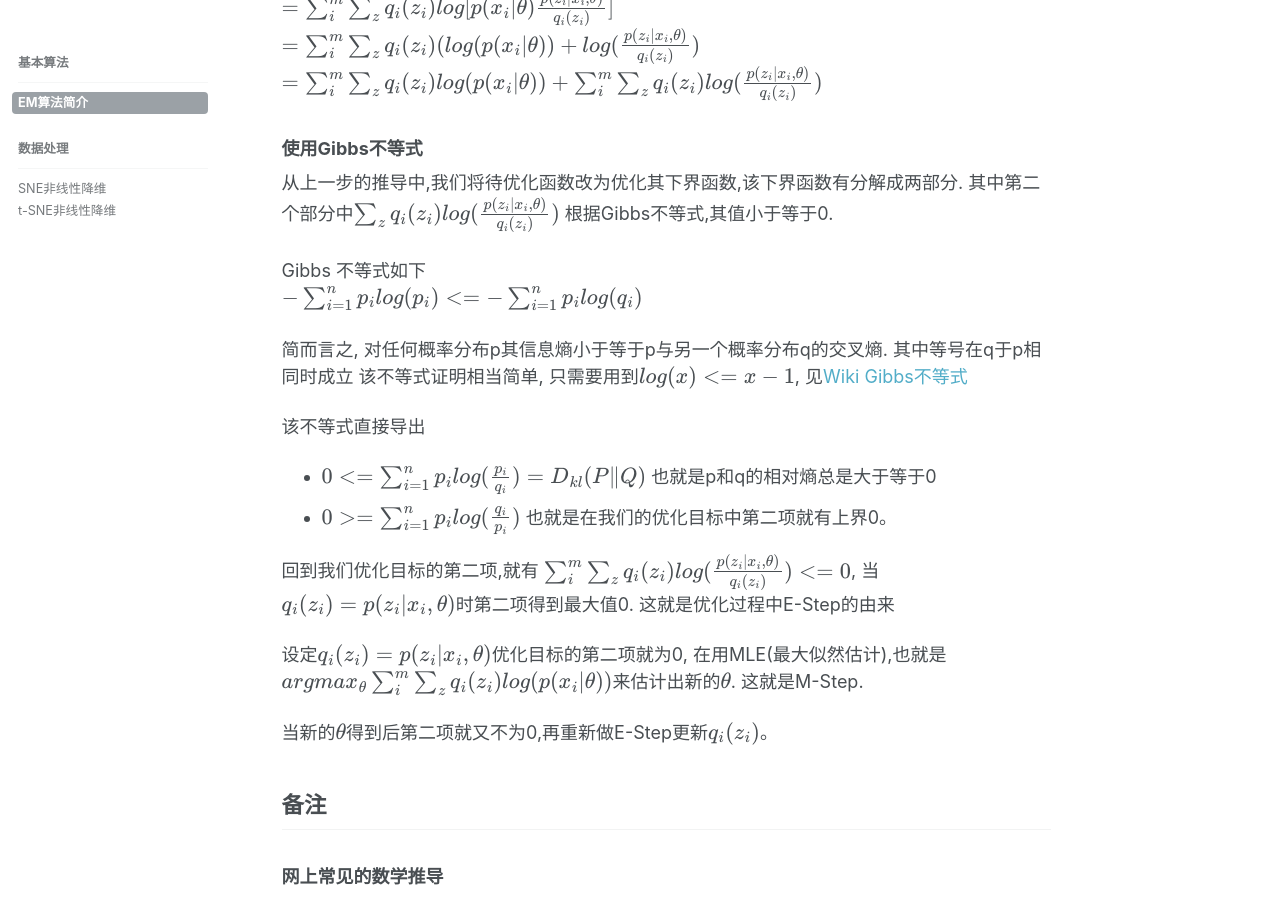
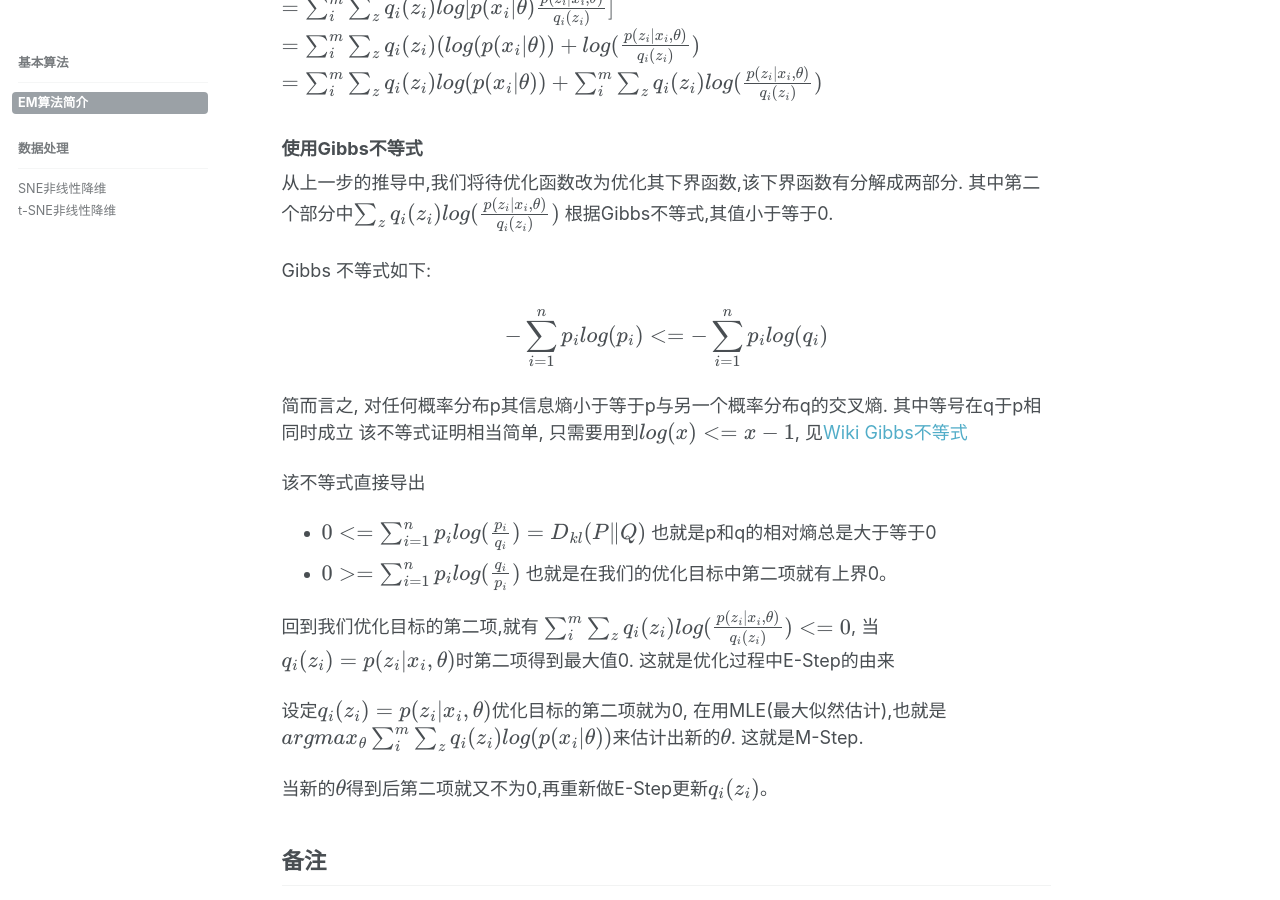
Before and after one commit to lucius-yu/lucius-yu.github.io, a Jekyll site: the page built from _docs/em-algorigthm-introduction.md, in a window 1280 px wide and 900 px high, scrolled down 2540 px. Built offline with Jekyll 4.4.1, drawn with Linux system fonts in a browser that asks for light colours; formulas are drawn with MathJax 3.

Commit message:
[task] minor update

```diff
--- a/_docs/em-algorigthm-introduction.md
+++ b/_docs/em-algorigthm-introduction.md
@@ -77,8 +77,9 @@ $=  \sum_i^m{\sum_z q_i(z_i)}log(p(x_i \vert \theta)) +  \sum_i^m{\sum_z q_i(z_i
 
 从上一步的推导中,我们将待优化函数改为优化其下界函数,该下界函数有分解成两部分. 其中第二个部分中$\sum_z q_i(z_i)log(\frac{p(z_i \vert x_i,\theta)}{q_i(z_i)})$ 根据Gibbs不等式,其值小于等于0.
 
-Gibbs 不等式如下
-$$-\sum_{i=1}^np_ilog(p_i) <= - \sum_{i=1}^np_ilog(q_i)$$
+Gibbs 不等式如下:
+
+$$ -\sum_{i=1}^np_ilog(p_i) <= - \sum_{i=1}^np_ilog(q_i) $$
 
 简而言之, 对任何概率分布p其信息熵小于等于p与另一个概率分布q的交叉熵. 其中等号在q于p相同时成立
 该不等式证明相当简单, 只需要用到$log(x)<=x-1$, 见[Wiki Gibbs不等式](https://en.wikipedia.org/wiki/Gibbs%27_inequality)
```
